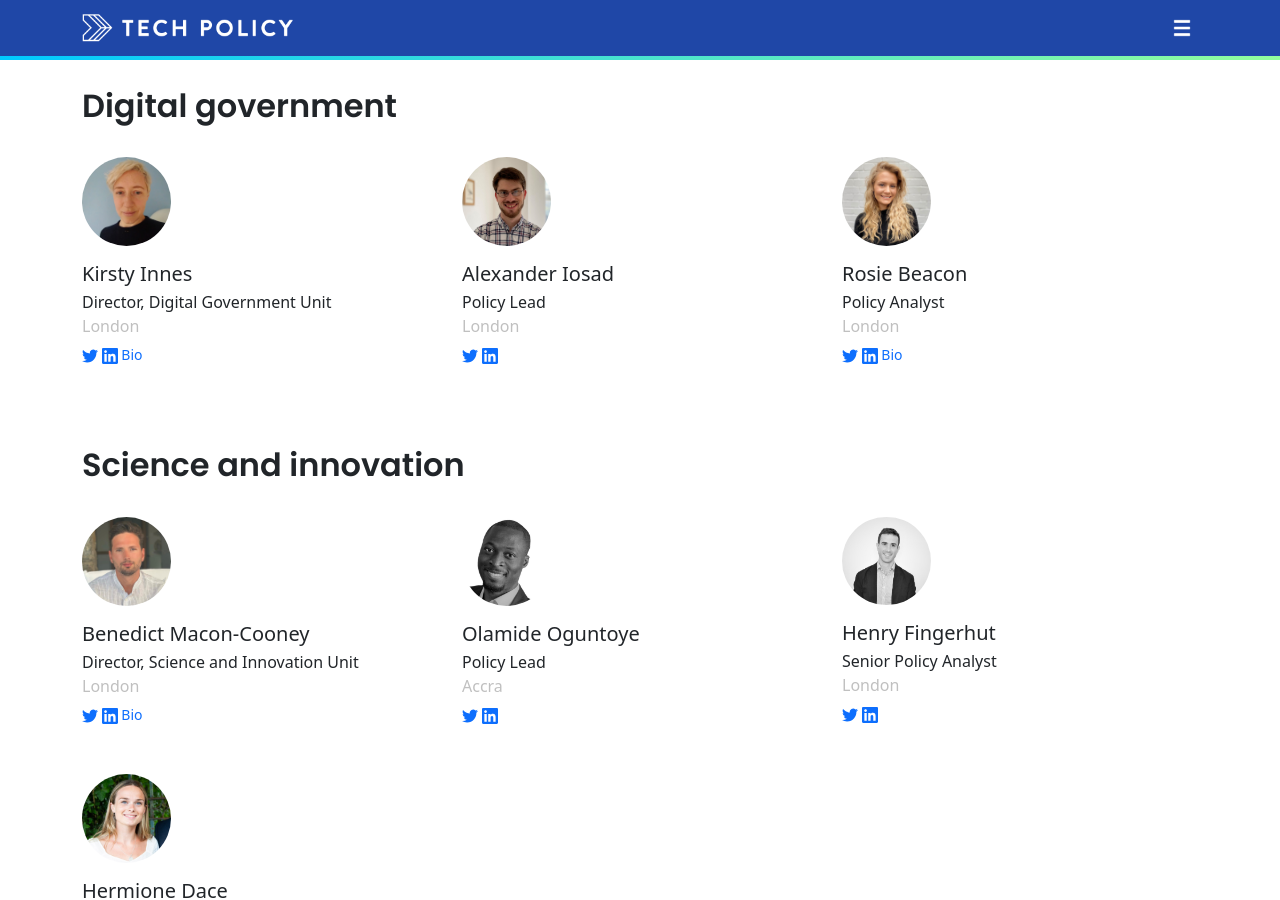
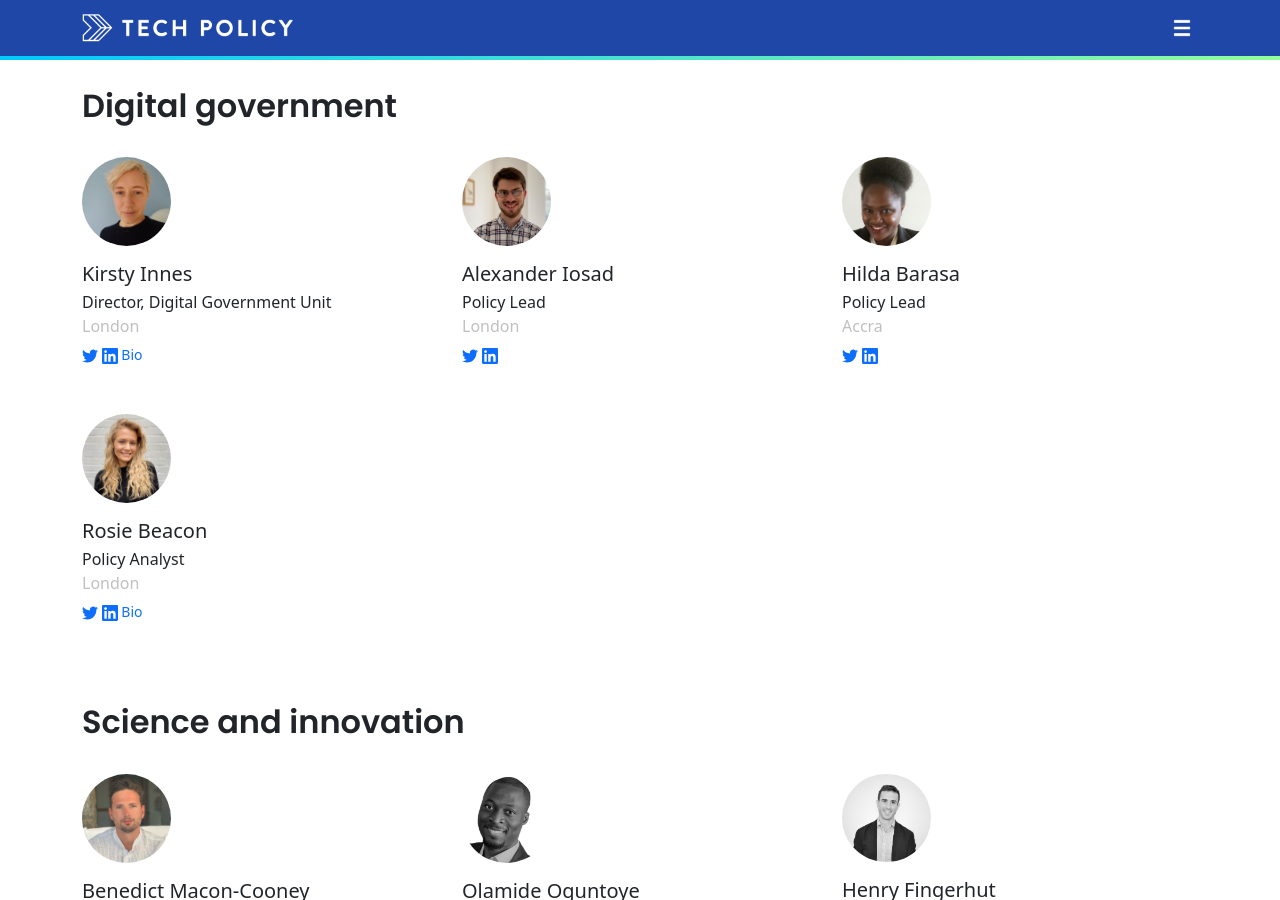
Before and after one commit to techpolicyio/techpolicyio.github.io, a Jekyll site: the page built from pages/people.md, in a window 1280 px wide and 900 px high, scrolled down 1321 px. Built offline with Jekyll 4.4.1, drawn with Linux system fonts in a browser that asks for light colours.

Commit message:
Update team.yml

```diff
--- a/_data/team.yml
+++ b/_data/team.yml
@@ -70,6 +70,14 @@
   tbi:
   tw: simplescholar
   li: aiosad
+- name: Hilda Barasa
+  title: Policy Lead
+  unit: dgu
+  geo: Accra
+  img: hilda.jpg
+  tbi:
+  tw: hbarasa
+  li: hilda-barasa-3467355
 - name: Rosie Beacon
   title: Policy Analyst
   unit: dgu
```
